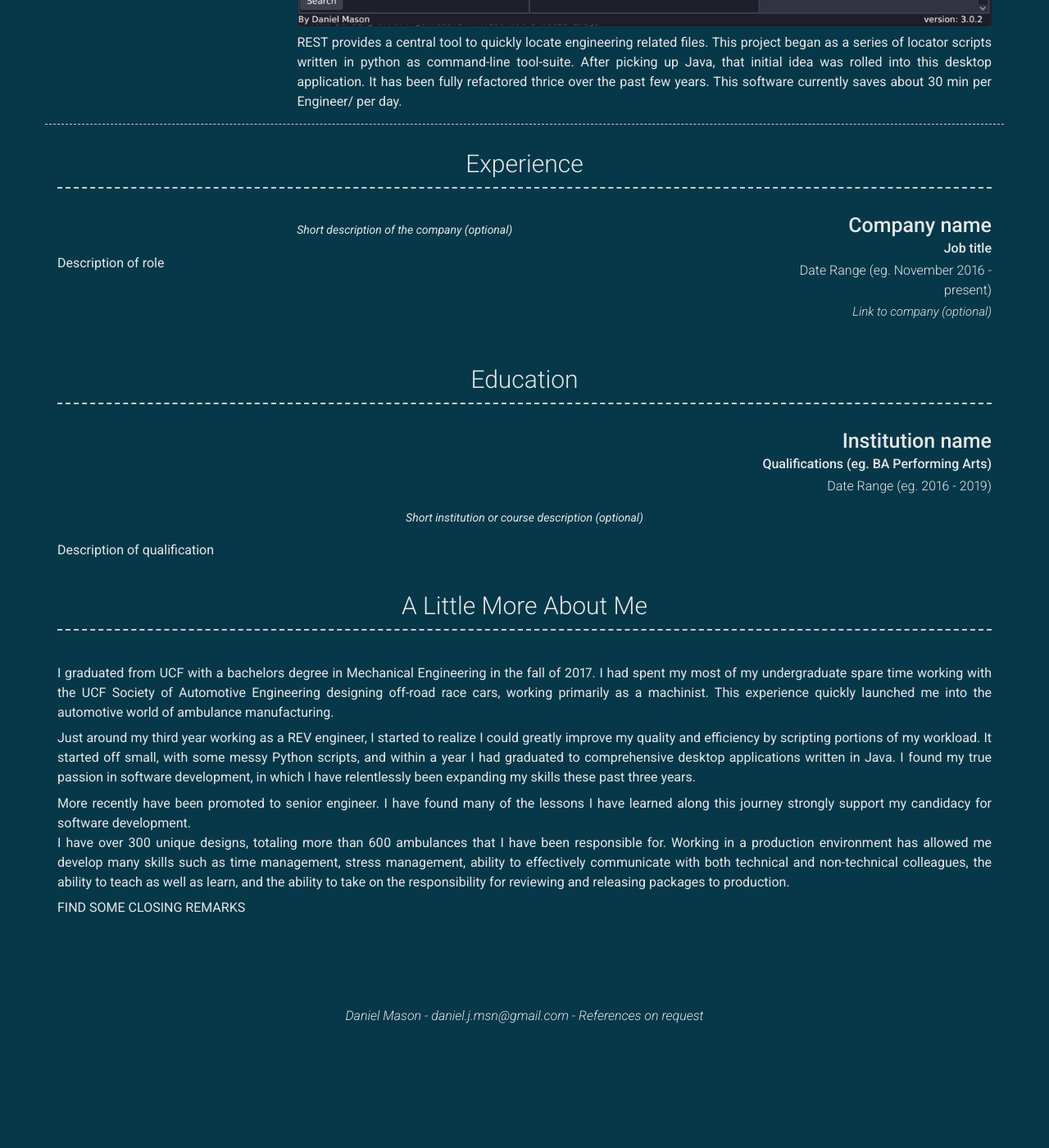
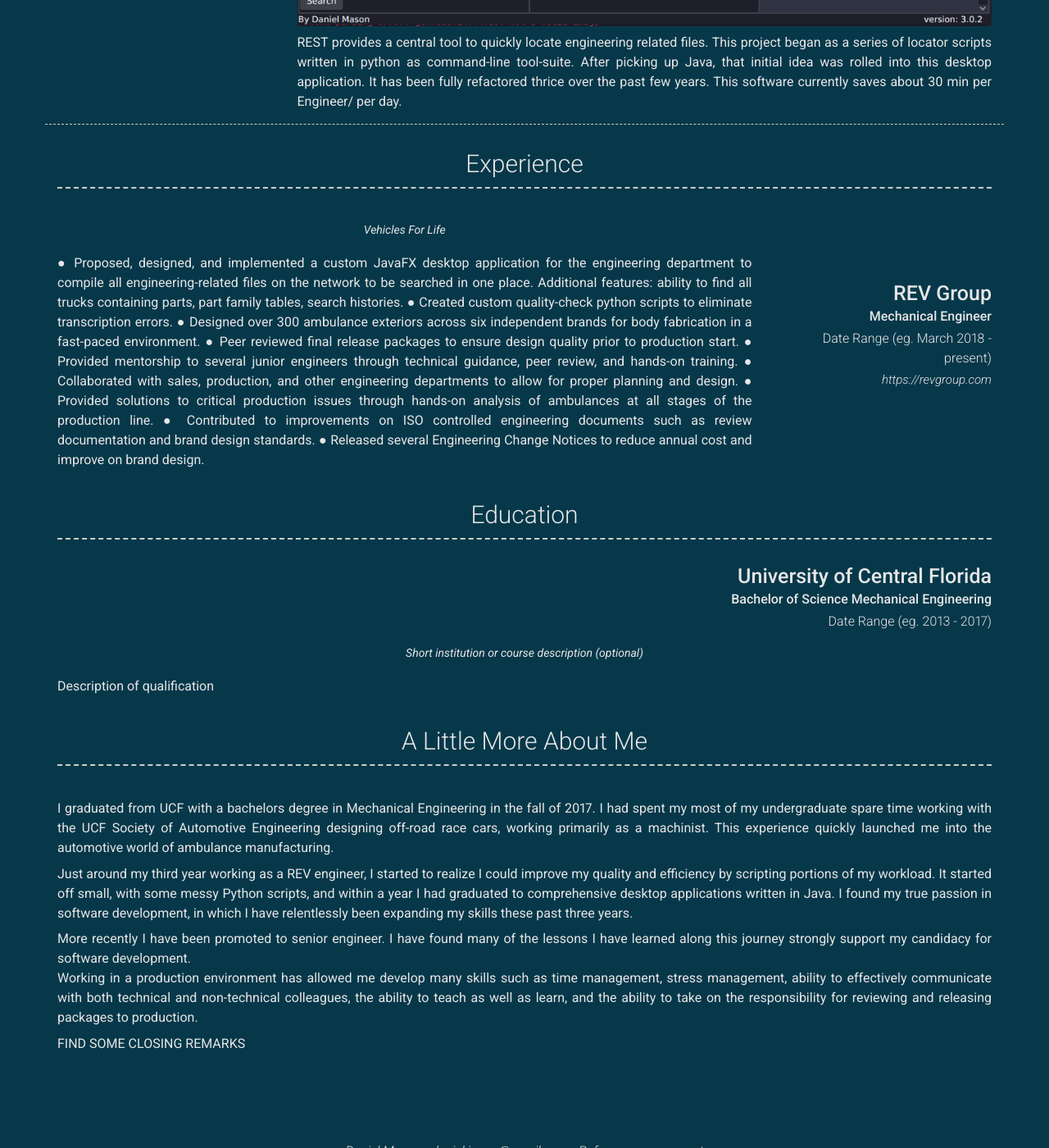
Before and after one commit to Daniel-J-Mason/Daniel-J-Mason.github.io, a Jekyll site: the page built from index.md, in a window 1280 px wide and 1400 px high, scrolled down 1259 px. Shown: the whole window at 82% size. Built offline with Jekyll 4.4.1, drawn with Linux system fonts in a browser that asks for light colours; nearby versions of some CDN libraries; before the commit the page ends 2517 px from its top, so only the background shows below that; some of the changed text lies outside the part shown.

Commit message:
Remove extra link bubble
Add REV Experience

Add UCF experience

Clean up About me

Clean up extra about me

```diff
--- a/_config.yml
+++ b/_config.yml
@@ -35,10 +35,10 @@ linkedin_username: daniel-mason-20138b114
 #googlescholar_username: D847cGsAAAAJ
 
 # Additional icon links
-additional_links:
-- title: Link name
-  icon: Font Awesome brand icon name (eg. fab fa-twitter) (https://fontawesome.com/icons?d=gallery&s=brands&m=free)
-  url: Link url (eg. https://google.com)
+#additional_links:
+#- title: Link name
+#  icon: Font Awesome brand icon name (eg. fab fa-twitter) (https://fontawesome.com/icons?d=gallery&s=brands&m=free)
+#  url: Link url (eg. https://google.com)
 # - title: another link
 #   icon: font awesome brand icon name (eg. fab fa-twitter) (https://fontawesome.com/icons?d=gallery&s=brands&m=free)
 #   url: Link url (eg. https://google.com)
@@ -58,7 +58,7 @@ about_content: | # this will include new lines to allow paragraphs
   You may be wondering why your developer applicant has just linked you to a site titled "Senior Mechanical Engineer", welcome to my journey into software development.
   If you would like to read more about my story see the "A Little More About Me" section.
 
-  I bring with me years of lessons learned as a senior engineer in ambulance manufacturing, as well as the technical skills I have developed in software engineering along the way.
+  I bring with me years of lessons learned as an engineer in ambulance manufacturing, as well as the technical skills I have developed in software engineering along the way.
   Please feel free to review my projects, and contact me if you feel I would be a good fit for your company.
 
 
@@ -88,7 +88,7 @@ content:
 #            icon: fab fa-github
 #            url: Link to project (eg. sproogen.github.io/modern-resume-theme)(optional)
         quote: >
-          A common issue many companies fall into is haphazard file structure accumulated over that years,
+          A common issue many companies fall into is haphazard file structure accumulated over the years,
           the REST desktop application was the solution to this issue.
         description: | # this will include new lines to allow paragraphs
           ![alt text](images/rest-demo.png "REST")
@@ -102,21 +102,38 @@ content:
     layout: list
     content:
       - layout: right
-        title: Company name
-        sub_title: Job title
-        caption: Date Range (eg. November 2016 - present)
-        link: Link to company (optional)
+        title: REV Group
+        sub_title: Mechanical Engineer
+        caption: Date Range (eg. March 2018 - present)
+        link: https://revgroup.com
         quote: >
-          Short description of the company (optional)
+          Vehicles For Life
         description: | # this will include new lines to allow paragraphs
-          Description of role
+          ● Proposed, designed, and implemented a custom JavaFX desktop application for the
+          engineering department to compile all engineering-related files on the network to be
+          searched in one place. Additional features: ability to find all trucks containing parts, part
+          family tables, search histories.
+          ● Created custom quality-check python scripts to eliminate transcription errors.
+          ● Designed over 300 ambulance exteriors across six independent brands for body
+          fabrication in a fast-paced environment.
+          ● Peer reviewed final release packages to ensure design quality prior to production start.
+          ● Provided mentorship to several junior engineers through technical guidance, peer
+          review, and hands-on training.
+          ● Collaborated with sales, production, and other engineering departments to allow for
+          proper planning and design.
+          ● Provided solutions to critical production issues through hands-on analysis of
+          ambulances at all stages of the production line.
+          ● Contributed to improvements on ISO controlled engineering documents such as review
+          documentation and brand design standards.
+          ● Released several Engineering Change Notices to reduce annual cost and improve on
+          brand design.
   - title: Education
     layout: list
     content:
       - layout: top-right
-        title: Institution name
-        sub_title: Qualifications (eg. BA Performing Arts)
-        caption: Date Range (eg. 2016 - 2019)
+        title: University of Central Florida
+        sub_title: Bachelor of Science Mechanical Engineering
+        caption: Date Range (eg. 2013 - 2017)
         quote: >
           Short institution or course description (optional)
         description: | # this will include new lines to allow paragraphs
@@ -127,13 +144,12 @@ content:
       I graduated from UCF with a bachelors degree in Mechanical Engineering in the fall of 2017. I had spent my most of my undergraduate spare time working with the
       UCF Society of Automotive Engineering designing off-road race cars, working primarily as a machinist. This experience quickly launched me into the automotive world of ambulance manufacturing.
 
-      Just around my third year working as a REV engineer, I started to realize I could greatly improve my quality and efficiency by scripting portions of my workload. It started off small,
+      Just around my third year working as a REV engineer, I started to realize I could improve my quality and efficiency by scripting portions of my workload. It started off small,
       with some messy Python scripts, and within a year I had graduated to comprehensive desktop applications written in Java. I found my true passion in software development, in which I have relentlessly
       been expanding my skills these past three years.
 
-      More recently have been promoted to senior engineer. I have found many of the lessons I have learned along this journey strongly support my candidacy for software development.
-      I have over 300 unique designs, totaling more than 600 ambulances that I have been responsible for. Working in a production
-      environment has allowed me develop many skills such as time management, stress management, ability to effectively communicate with both technical
+      More recently I have been promoted to senior engineer. I have found many of the lessons I have learned along this journey strongly support my candidacy for software development.
+      Working in a production environment has allowed me develop many skills such as time management, stress management, ability to effectively communicate with both technical
       and non-technical colleagues, the ability to teach as well as learn, and the ability to take
       on the responsibility for reviewing and releasing packages to production.
 
```
